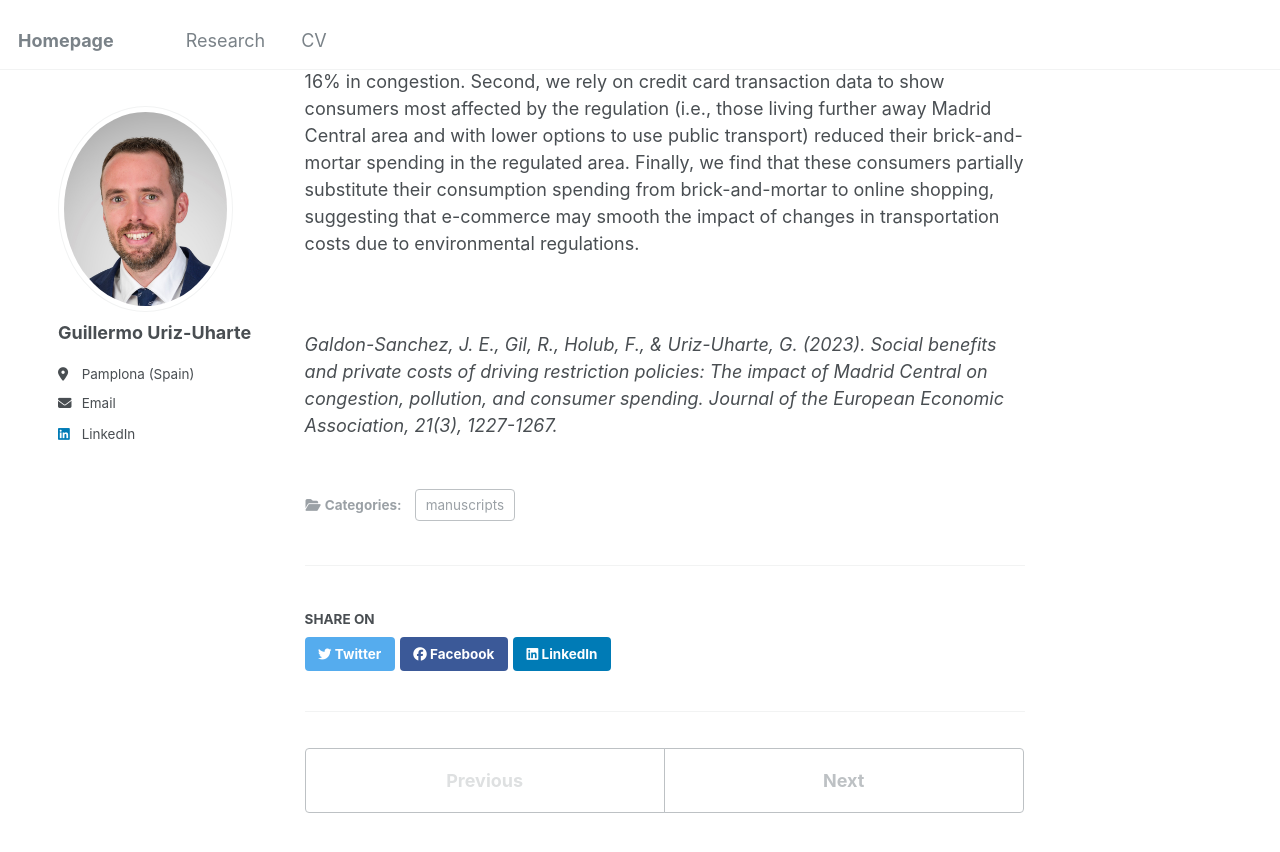
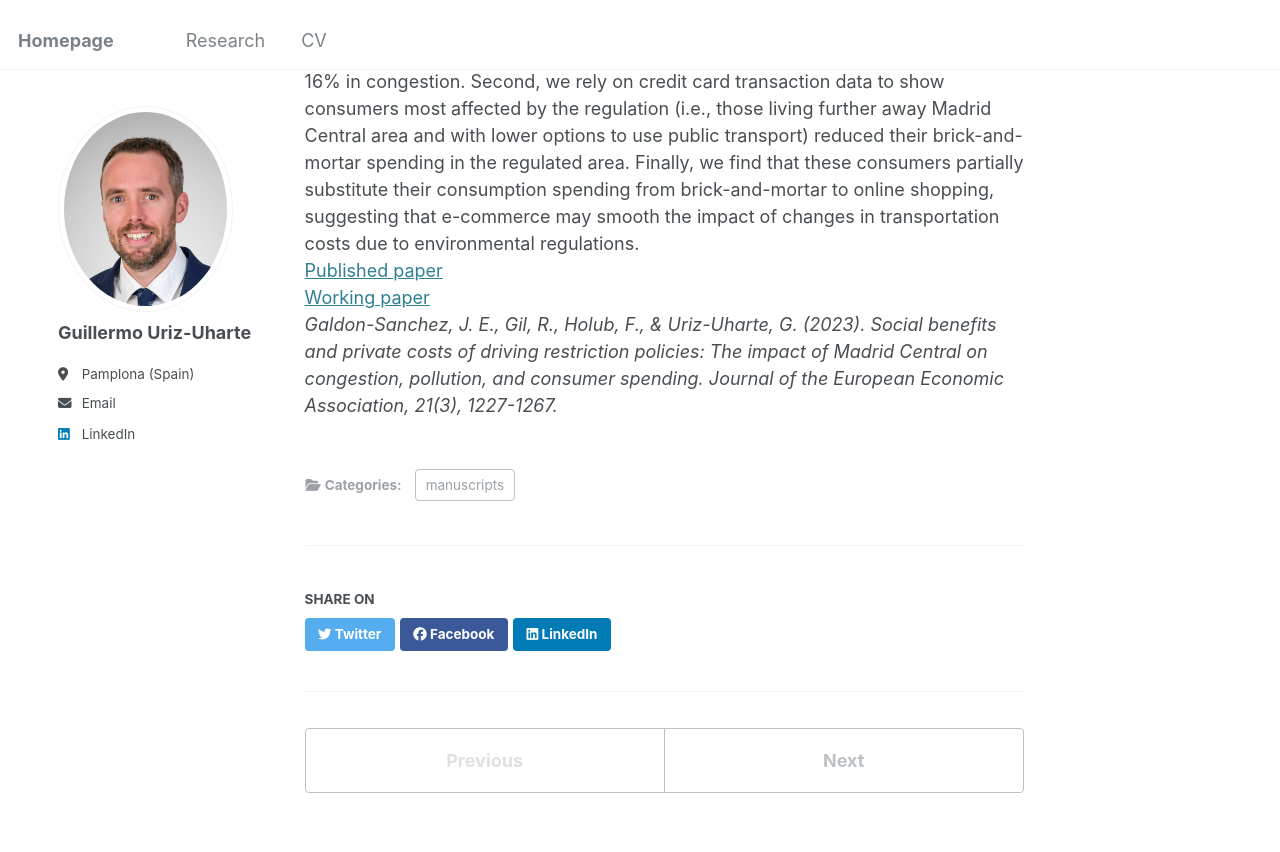
Before and after one commit to GuilleUriz/guillermouriz, a Jekyll site: the page built from _publications/JEEA_2023.md, in a window 1280 px wide and 900 px high, scrolled down 380 px. Shown: the top 852 px of the window. Built offline with Jekyll 4.4.1, drawn with Linux system fonts in a browser that asks for light colours.

Commit message:
Update JEEA_2023.md

```diff
--- a/_publications/JEEA_2023.md
+++ b/_publications/JEEA_2023.md
@@ -11,7 +11,9 @@ paperurl: 'https://academic.oup.com/jeea/article-abstract/21/3/1227/6779684 '
 ---
 
 Low Emission Zones are defined areas within a city where driving restrictions are introduced with the aim to reduce pollution, but they may also unintentionally distort consumer spending decisions. By increasing transportation costs to ban-affected areas, driving restrictions could discourage spending in stores of those areas. This paper empirically evaluates the effects of a driving restriction regulation in Madrid, Spain, known as Madrid Central. First, using a difference-in-differences identification strategy, we find an immediate decrease of 19% in pollution and of 16% in congestion. Second, we rely on credit card transaction data to show consumers most affected by the regulation (i.e., those living further away Madrid Central area and with lower options to use public transport) reduced their brick-and-mortar spending in the regulated area. Finally, we find that these consumers partially substitute their consumption spending from brick-and-mortar to online shopping, suggesting that e-commerce may smooth the impact of changes in transportation costs due to environmental regulations.
-
 <br>
-
+[Published paper](https://academic.oup.com/jeea/article-abstract/21/3/1227/6779684)
+<br>
+[Working paper]( https://www.ucl.ac.uk/economics/)
+<br>
 <cite>Galdon-Sanchez, J. E., Gil, R., Holub, F., & Uriz-Uharte, G. (2023). Social benefits and private costs of driving restriction policies: The impact of Madrid Central on congestion, pollution, and consumer spending. Journal of the European Economic Association, 21(3), 1227-1267.<cite>
```
